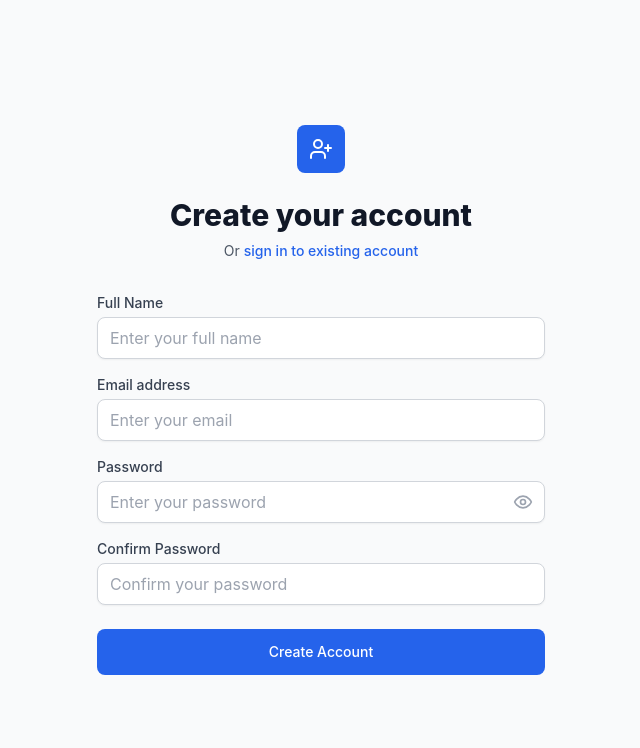
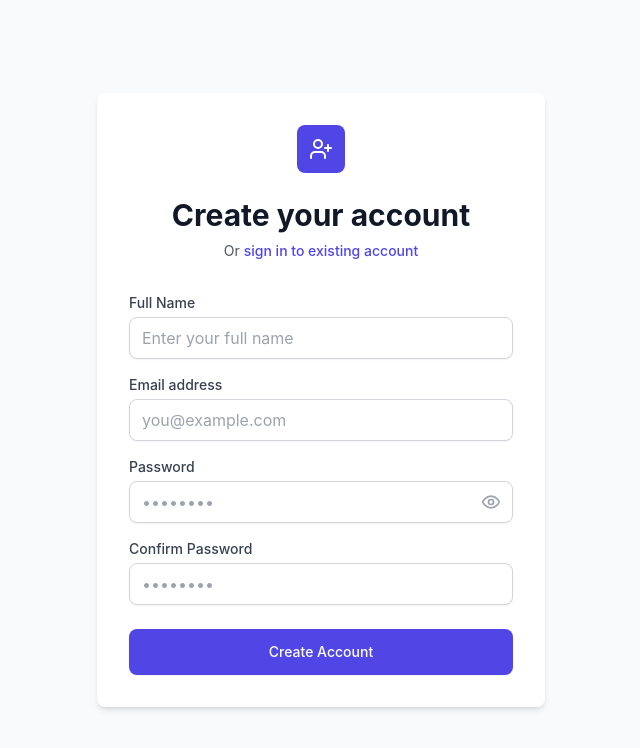
Before and after one commit to Pranavs3010/pfm, a React (Vite) app in the folder frontend/: page /register in a window 1280 px wide. Shown: the top 748 px of the page, without its empty margins (319-959 px from the left). Built offline with nearby package versions, Linux system fonts and the light colour scheme.

Commit message:
Fortend commite

```diff
--- a/frontend/src/components/auth/Register.jsx
+++ b/frontend/src/components/auth/Register.jsx
@@ -1,6 +1,6 @@
 import React, { useState } from "react";
 import { Link, useNavigate } from "react-router-dom";
-import { useAuth } from "../../context/AuthContext";
+import { useAuth } from "../../context/AuthContext"; // Make sure this path is correct
 import { Eye, EyeOff, UserPlus } from "lucide-react";
 
 const Register = () => {
@@ -12,8 +12,9 @@ const Register = () => {
   });
   const [showPassword, setShowPassword] = useState(false);
   const [isLoading, setIsLoading] = useState(false);
+  const [formError, setFormError] = useState("");
 
-  const { register, error } = useAuth();
+  const { register, error: authError } = useAuth() || {};
   const navigate = useNavigate();
 
   const handleChange = (e) => {
@@ -21,59 +22,74 @@ const Register = () => {
       ...prev,
       [e.target.name]: e.target.value,
     }));
+    if (formError) setFormError("");
   };
 
   const handleSubmit = async (e) => {
     e.preventDefault();
 
     if (formData.password !== formData.confirmPassword) {
-      alert("Passwords do not match");
+      setFormError("Passwords do not match. Please try again.");
       return;
     }
 
+    if (!register) return;
+
     setIsLoading(true);
+    setFormError("");
+
     const result = await register({
       name: formData.name,
       email: formData.email,
       password: formData.password,
     });
 
-    if (result.success) {
+    if (result && result.success) {
       navigate("/dashboard");
     }
 
     setIsLoading(false);
   };
 
+  const displayError = formError || authError;
+
   return (
-    <div className="min-h-screen flex items-center justify-center py-12 px-4 sm:px-6 lg:px-8">
-      <div className="max-w-md w-full space-y-8">
+    // 1. MAIN CONTAINER: Removed background image and overlay, added bg-gray-50
+    <div className="flex min-h-screen items-center justify-center p-4 bg-gray-50 font-sans">
+
+      {/* 2. REGISTER CARD: Removed 'relative' class */}
+      <div className="w-full max-w-md rounded-lg bg-white p-8 shadow-md transition-shadow duration-300 hover:shadow-xl">
+
+        {/* Header Section */}
         <div>
-          <div className="mx-auto h-12 w-12 bg-blue-600 rounded-lg flex items-center justify-center">
-            <UserPlus className="h-6 w-6 text-white" />
+          <div className="mx-auto flex h-12 w-12 items-center justify-center rounded-lg bg-indigo-600 text-white">
+            <UserPlus className="h-6 w-6" />
           </div>
-          <h2 className="mt-6 text-center text-3xl font-extrabold text-gray-900">
+          <h2 className="mt-6 text-center text-3xl font-bold text-gray-900">
             Create your account
           </h2>
           <p className="mt-2 text-center text-sm text-gray-600">
             Or{" "}
             <Link
               to="/login"
-              className="font-medium text-blue-600 hover:text-blue-500"
+              className="font-medium text-indigo-600 transition-colors duration-200 hover:text-indigo-500"
             >
               sign in to existing account
             </Link>
           </p>
         </div>
 
+        {/* Form */}
         <form className="mt-8 space-y-6" onSubmit={handleSubmit}>
-          {error && (
-            <div className="rounded-md bg-red-50 p-4">
-              <div className="text-sm text-red-700">{error}</div>
+
+          {displayError && (
+            <div className="rounded-md bg-red-100 p-4 text-sm text-red-700">
+              {displayError}
             </div>
           )}
 
           <div className="space-y-4">
+            {/* Name Field */}
             <div>
               <label
                 htmlFor="name"
@@ -89,11 +105,12 @@ const Register = () => {
                 required
                 value={formData.name}
                 onChange={handleChange}
-                className="input mt-1"
+                className="mt-1 w-full rounded-lg border border-gray-300 px-3 py-2 shadow-sm transition-colors duration-200 hover:border-gray-400 focus:border-indigo-500 focus:outline-none focus:ring-2 focus:ring-indigo-500"
                 placeholder="Enter your full name"
               />
             </div>
 
+            {/* Email Field */}
             <div>
               <label
                 htmlFor="email"
@@ -109,11 +126,12 @@ const Register = () => {
                 required
                 value={formData.email}
                 onChange={handleChange}
-                className="input mt-1"
-                placeholder="Enter your email"
+                className="mt-1 w-full rounded-lg border border-gray-300 px-3 py-2 shadow-sm transition-colors duration-200 hover:border-gray-400 focus:border-indigo-500 focus:outline-none focus:ring-2 focus:ring-indigo-500"
+                placeholder="you@example.com"
               />
             </div>
 
+            {/* Password Field */}
             <div>
               <label
                 htmlFor="password"
@@ -121,7 +139,7 @@ const Register = () => {
               >
                 Password
               </label>
-              <div className="mt-1 relative">
+              <div className="relative mt-1">
                 <input
                   id="password"
                   name="password"
@@ -130,13 +148,14 @@ const Register = () => {
                   required
                   value={formData.password}
                   onChange={handleChange}
-                  className="input pr-10"
-                  placeholder="Enter your password"
+                  className="w-full rounded-lg border border-gray-300 px-3 py-2 pr-10 shadow-sm transition-colors duration-200 hover:border-gray-400 focus:border-indigo-500 focus:outline-none focus:ring-2 focus:ring-indigo-500"
+                  placeholder="••••••••"
                 />
                 <button
                   type="button"
-                  className="absolute inset-y-0 right-0 pr-3 flex items-center"
+                  className="absolute inset-y-0 right-0 flex cursor-pointer items-center pr-3"
                   onClick={() => setShowPassword(!showPassword)}
+                  aria-label={showPassword ? "Hide password" : "Show password"}
                 >
                   {showPassword ? (
                     <EyeOff className="h-5 w-5 text-gray-400" />
@@ -147,6 +166,7 @@ const Register = () => {
               </div>
             </div>
 
+            {/* Confirm Password Field */}
             <div>
               <label
                 htmlFor="confirmPassword"
@@ -162,20 +182,26 @@ const Register = () => {
                 required
                 value={formData.confirmPassword}
                 onChange={handleChange}
-                className="input mt-1"
-                placeholder="Confirm your password"
+                className="mt-1 w-full rounded-lg border border-gray-300 px-3 py-2 shadow-sm transition-colors duration-200 hover:border-gray-400 focus:border-indigo-500 focus:outline-none focus:ring-2 focus:ring-indigo-500"
+                placeholder="••••••••"
               />
             </div>
           </div>
 
+          {/* Submit Button */}
           <div>
             <button
               type="submit"
               disabled={isLoading}
-              className="group relative w-full flex justify-center py-3 px-4 border border-transparent text-sm font-medium rounded-lg text-white bg-blue-600 hover:bg-blue-700 focus:outline-none focus:ring-2 focus:ring-offset-2 focus:ring-blue-500 disabled:opacity-50 disabled:cursor-not-allowed transition-colors"
+              className="flex w-full justify-center rounded-lg border border-transparent bg-indigo-600 px-4 py-3 text-sm font-medium text-white shadow-sm transition-colors duration-200 hover:bg-indigo-700 focus:outline-none focus:ring-2 focus:ring-indigo-500 focus:ring-offset-2 disabled:cursor-not-allowed disabled:opacity-50"
             >
               {isLoading ? (
-                <div className="loading-spinner"></div>
+                <div
+                  className="h-5 w-5 animate-spin rounded-full border-2 border-white border-t-transparent"
+                  role="status"
+                >
+                  <span className="sr-only">Loading...</span>
+                </div>
               ) : (
                 "Create Account"
               )}
@@ -188,6 +214,3 @@ const Register = () => {
 };
 
 export default Register;
-/*
-  This commit is done from Akmain branch
-*/
```
